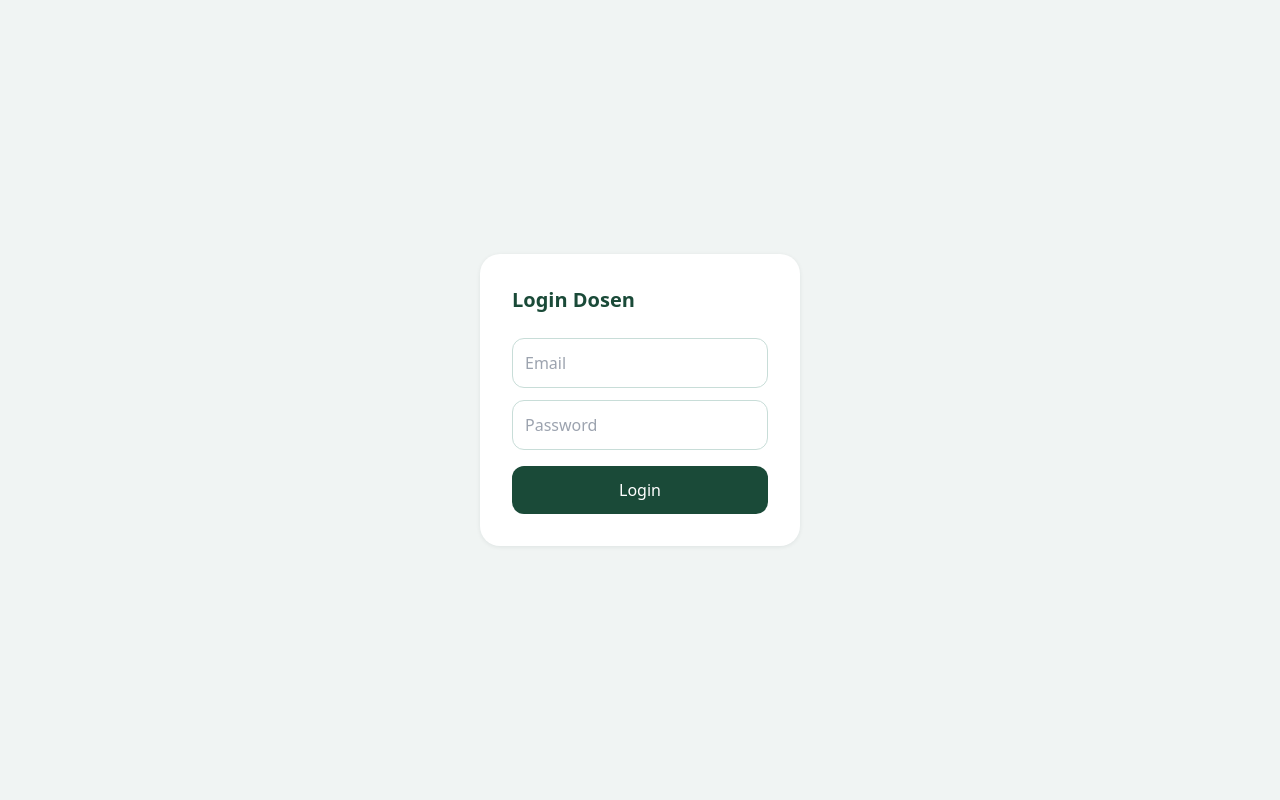
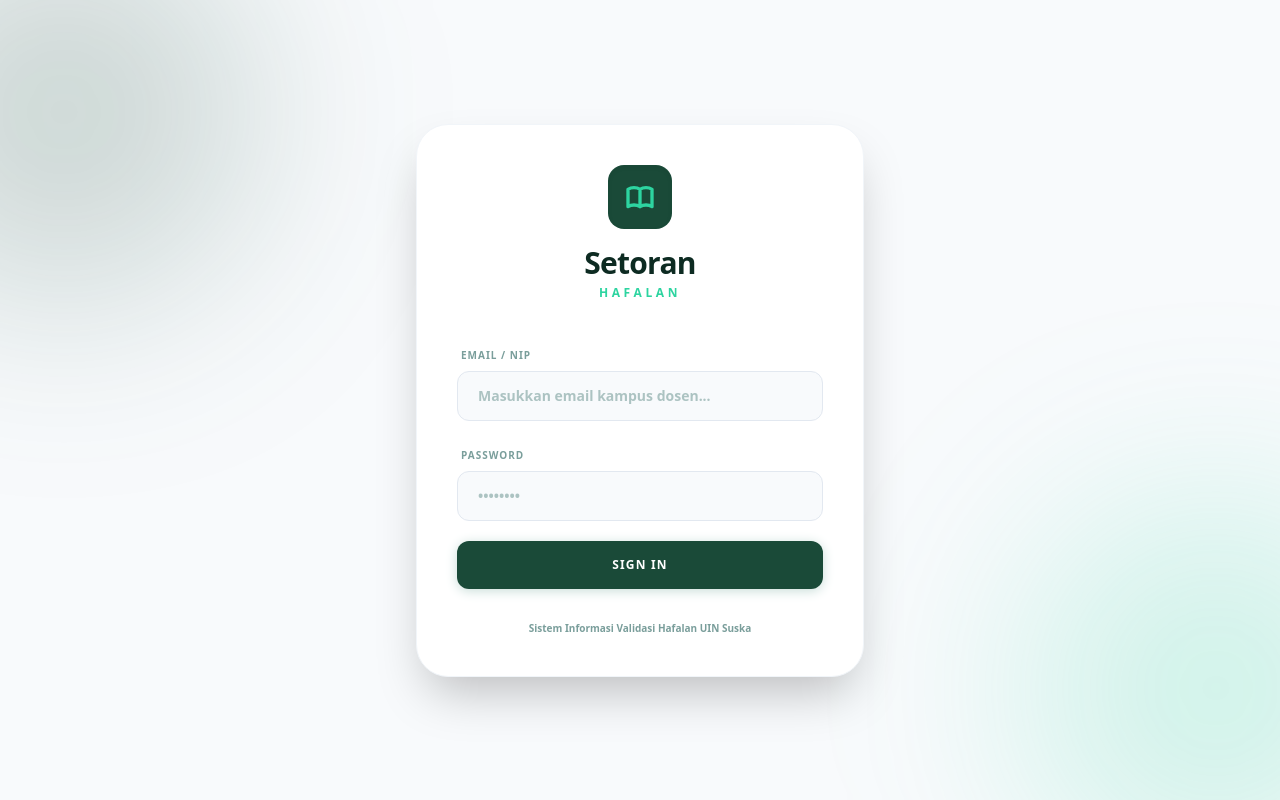
Before and after one commit to AhmadNrsy/setoran-app-uts, a React (Vite) app: page /login in a window 1280 px wide. Built offline with nearby package versions, Linux system fonts and the light colour scheme.

Commit message:
Fix : Login System

```diff
--- a/src/pages/Login.jsx
+++ b/src/pages/Login.jsx
@@ -1,54 +1,157 @@
+// src/pages/Login.jsx
 import { useState } from "react";
-import { login } from "../services/authService";
 import { useNavigate } from "react-router-dom";
+import Swal from "sweetalert2";
+import { motion } from "framer-motion";
 
-const Login = () => {
+export default function Login() {
   const [email, setEmail] = useState("");
   const [password, setPassword] = useState("");
+  const [isLoading, setIsLoading] = useState(false);
   const navigate = useNavigate();
 
-  const handleLogin = async (e) => {
+  const handleLogin = (e) => {
     e.preventDefault();
+    setIsLoading(true);
 
-    try {
-      await login(email, password);
+    setTimeout(() => {
+      if (
+        email === "muhammad.fikri@uin-suska.ac.id" &&
+        password === "muhammad.fikri"
+      ) {
+        localStorage.setItem("token", "token-sakti-uts-123");
+        Swal.fire({
+          icon: "success",
+          title: "Login Berhasil",
+          text: "Selamat datang kembali, Muhammad Fikry, S.T., M.Sc.",
+          confirmButtonColor: "#2DD4A0",
+          background: "#FFFFFF",
+          color: "#0D2B22",
+          showConfirmButton: false,
+          timer: 1500,
+        }).then(() => {
           navigate("/dashboard");
-    } catch (err) {
-      alert("Login gagal bro");
-      console.error(err);
+        });
+      } else {
+        Swal.fire({
+          icon: "error",
+          title: "Autentikasi Gagal",
+          text: "Kredensial SSO tidak valid atau tidak terdaftar di sistem.",
+          confirmButtonColor: "#E53E3E",
+          background: "#FFFFFF",
+          color: "#0D2B22",
+        });
+        setIsLoading(false);
       }
+    }, 1200); // Delay dikit 1.2 detik
   };
 
   return (
-    <div className="min-h-screen flex items-center justify-center bg-background">
-      <form
-        onSubmit={handleLogin}
-        className="bg-surface p-8 rounded-3xl shadow-card w-80"
+    <div className="min-h-screen bg-slate-50 flex items-center justify-center p-4 relative overflow-hidden font-sans">
+      {/* Ornamen Background Estetik */}
+      <div className="absolute top-[-10%] left-[-10%] w-96 h-96 bg-primary/20 rounded-full blur-[100px]"></div>
+      <div className="absolute bottom-[-10%] right-[-10%] w-96 h-96 bg-accent/20 rounded-full blur-[100px]"></div>
+
+      <motion.div
+        initial={{ opacity: 0, y: 30 }}
+        animate={{ opacity: 1, y: 0 }}
+        transition={{ duration: 0.6, ease: "easeOut" }}
+        className="w-full max-w-md bg-white rounded-[2rem] shadow-2xl border border-slate-100 p-10 relative z-10"
       >
-        <h2 className="text-xl font-bold text-primary mb-6">Login Dosen</h2>
+        {/* Logo & Branding */}
+        <div className="flex flex-col items-center justify-center mb-10">
+          <div className="w-16 h-16 bg-primary text-accent rounded-2xl flex items-center justify-center shadow-inner border border-primary/50 mb-4">
+            <svg
+              className="w-8 h-8"
+              fill="none"
+              stroke="currentColor"
+              viewBox="0 0 24 24"
+            >
+              <path
+                strokeLinecap="round"
+                strokeLinejoin="round"
+                strokeWidth="2.5"
+                d="M12 6.253v13m0-13C10.832 5.477 9.246 5 7.5 5S4.168 5.477 3 6.253v13C4.168 18.477 5.754 18 7.5 18s3.332.477 4.5 1.253m0-13C13.168 5.477 14.754 5 16.5 5c1.747 0 3.332.477 4.5 1.253v13C19.832 18.477 18.247 18 16.5 18c-1.746 0-3.332.477-4.5 1.253"
+              ></path>
+            </svg>
+          </div>
+          <h1 className="text-3xl font-black text-secondary tracking-tight">
+            Setoran
+          </h1>
+          <p className="text-accent text-xs font-black uppercase tracking-[0.3em] mt-1">
+            Hafalan
+          </p>
+        </div>
 
+        {/* Form Login */}
+        <form onSubmit={handleLogin} className="space-y-5">
+          <div className="space-y-1.5">
+            <label className="text-[10px] font-black text-muted uppercase tracking-widest ml-1">
+              Email / NIP
+            </label>
             <input
-          type="email"
-          placeholder="Email"
-          className="w-full mb-3 p-3 rounded-xl border border-soft"
+              type="text"
               value={email}
               onChange={(e) => setEmail(e.target.value)}
+              placeholder="Masukkan email kampus dosen..."
+              className="w-full bg-slate-50 border border-slate-200 text-secondary text-sm font-bold px-5 py-3.5 rounded-xl focus:ring-2 focus:ring-accent outline-none transition-all placeholder:text-muted/60"
+              required
             />
+          </div>
 
+          <div className="space-y-1.5">
+            <label className="text-[10px] font-black text-muted uppercase tracking-widest ml-1">
+              Password
+            </label>
             <input
               type="password"
-          placeholder="Password"
-          className="w-full mb-4 p-3 rounded-xl border border-soft"
               value={password}
               onChange={(e) => setPassword(e.target.value)}
+              placeholder="••••••••"
+              className="w-full bg-slate-50 border border-slate-200 text-secondary text-sm font-bold px-5 py-3.5 rounded-xl focus:ring-2 focus:ring-accent outline-none transition-all placeholder:text-muted/60"
+              required
             />
+          </div>
 
-        <button className="w-full bg-primary text-white py-3 rounded-xl">
-          Login
+          <button
+            type="submit"
+            disabled={isLoading}
+            className="w-full bg-primary hover:bg-forest-600 text-surface font-black px-5 py-4 rounded-xl uppercase text-xs tracking-widest transition-all shadow-soft mt-4 disabled:opacity-70 flex items-center justify-center gap-2"
+          >
+            {isLoading ? (
+              <>
+                <svg
+                  className="animate-spin h-4 w-4 text-surface"
+                  xmlns="http://www.w3.org/2000/svg"
+                  fill="none"
+                  viewBox="0 0 24 24"
+                >
+                  <circle
+                    className="opacity-25"
+                    cx="12"
+                    cy="12"
+                    r="10"
+                    stroke="currentColor"
+                    strokeWidth="4"
+                  ></circle>
+                  <path
+                    className="opacity-75"
+                    fill="currentColor"
+                    d="M4 12a8 8 0 018-8V0C5.373 0 0 5.373 0 12h4zm2 5.291A7.962 7.962 0 014 12H0c0 3.042 1.135 5.824 3 7.938l3-2.647z"
+                  ></path>
+                </svg>
+                <span>Authenticating...</span>
+              </>
+            ) : (
+              "Sign In"
+            )}
           </button>
         </form>
+
+        <p className="text-center text-[10px] font-bold text-muted mt-8">
+          Sistem Informasi Validasi Hafalan UIN Suska
+        </p>
+      </motion.div>
     </div>
   );
-};
-
-export default Login;
+}
```
Lines whose indentation alone changed are shown as unchanged.
